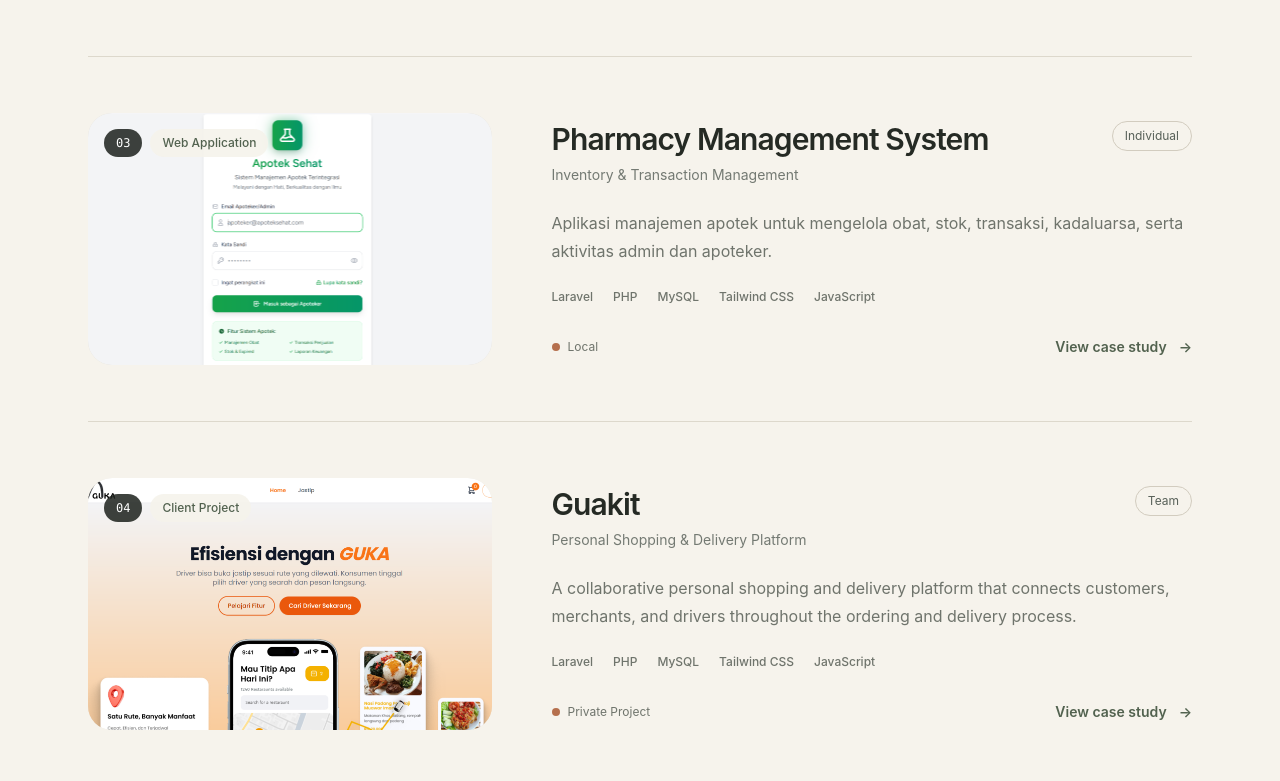
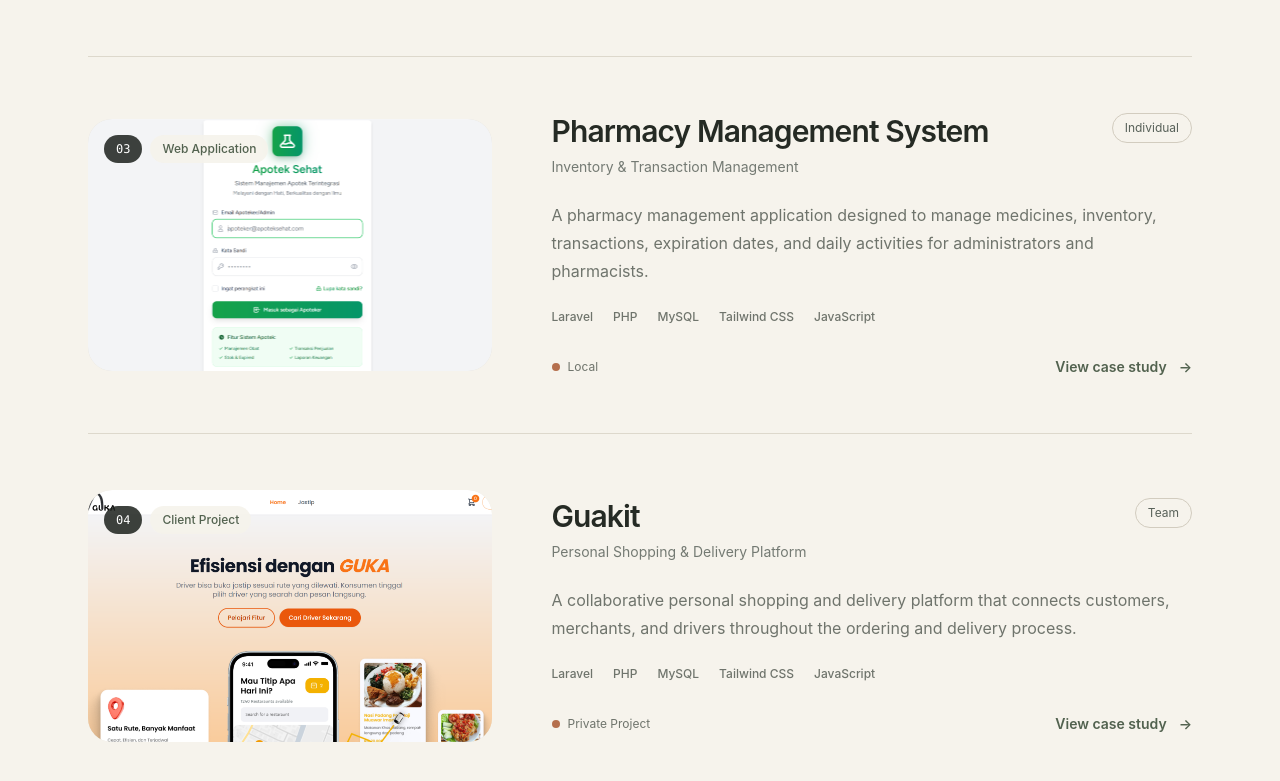
Before and after one commit to syahlikurniawan332/PortofolioWeb, a React (Vite) app: page / in a window 1280 px wide. Shown: the part 5300-6081 px from the top of the page. Built offline with nearby package versions, Linux system fonts and the light colour scheme.

Commit message:
update projek 3

```diff
--- a/src/data/projects.js
+++ b/src/data/projects.js
@@ -83,10 +83,10 @@ const projects = [
     type: "Individual",
     status: "Local",
     description:
-      "Aplikasi manajemen apotek untuk mengelola obat, stok, transaksi, kadaluarsa, serta aktivitas admin dan apoteker.",
+      "A pharmacy management application designed to manage medicines, inventory, transactions, expiration dates, and daily activities for administrators and pharmacists.",
     technologies: ["Laravel", "PHP", "MySQL", "Tailwind CSS", "JavaScript"],
     contribution:
-      "Mengembangkan sistem dengan role admin dan apoteker, termasuk pengelolaan obat, transaksi multi-item, stok otomatis, monitoring kadaluarsa, serta dashboard informasi.",
+      "Developed the system with separate administrator and pharmacist roles, including medicine management, multi-item transactions, automatic stock updates, expiration monitoring, and an informational dashboard.",
     features: [
       "Role-based access",
       "Medicine management",
```
